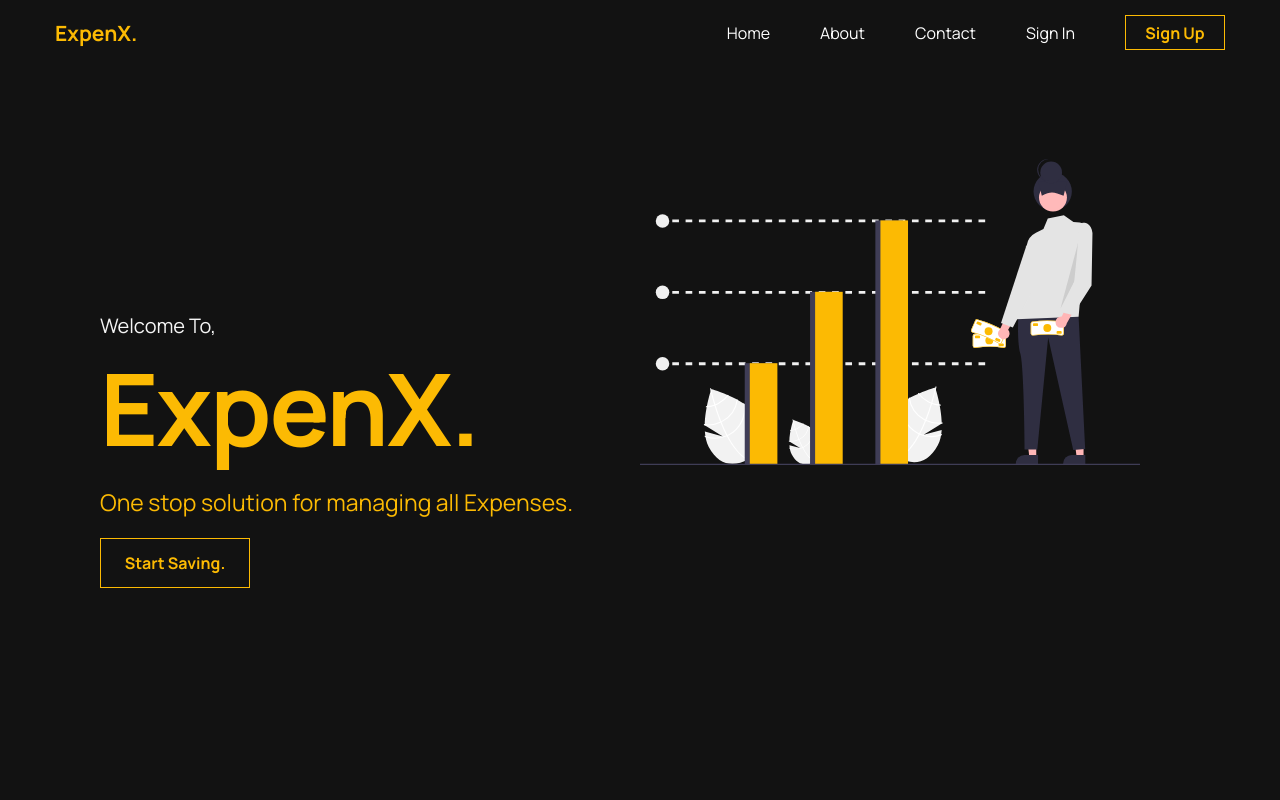
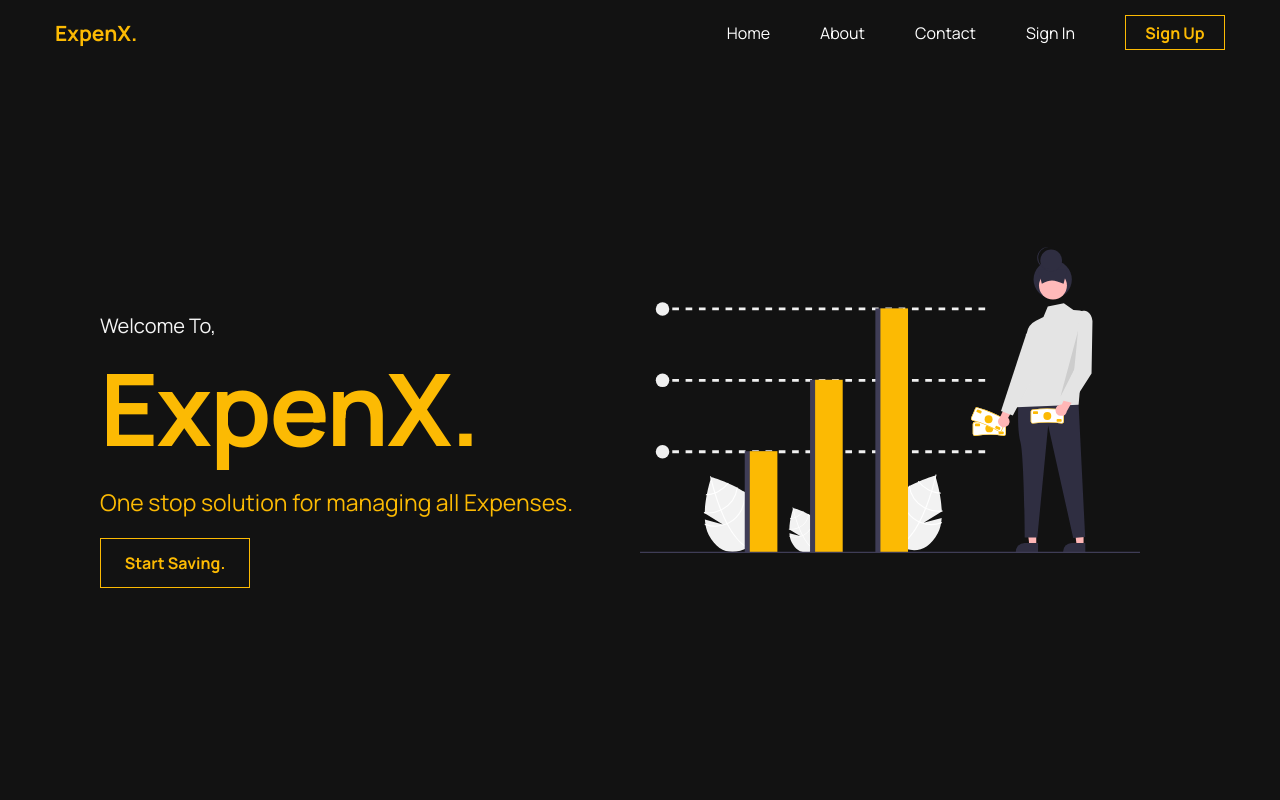
Before and after one commit to tejasraibagi26/ExpenX, a React (Create React App) app: page / in a window 1280 px wide. Shown: the top 800 px of the page. Built offline with nearby package versions, Linux system fonts and the light colour scheme; the HTML template or start-up script is replaced by a standard one.

Commit message:
Navabr chanage

```diff
--- a/src/CSS/home.css
+++ b/src/CSS/home.css
@@ -103,6 +103,12 @@ a {
 .left {
   margin-top: 100px;
   grid-column: 2/3;
+}
+
+.right {
+  display: flex;
+  justify-content: start;
+  align-items: center;
 }
 
 .white {
```
